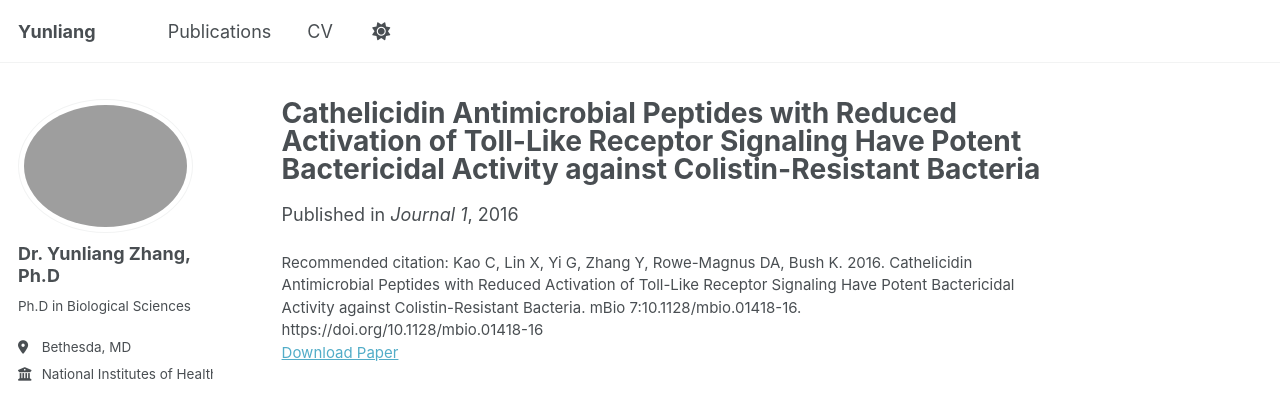
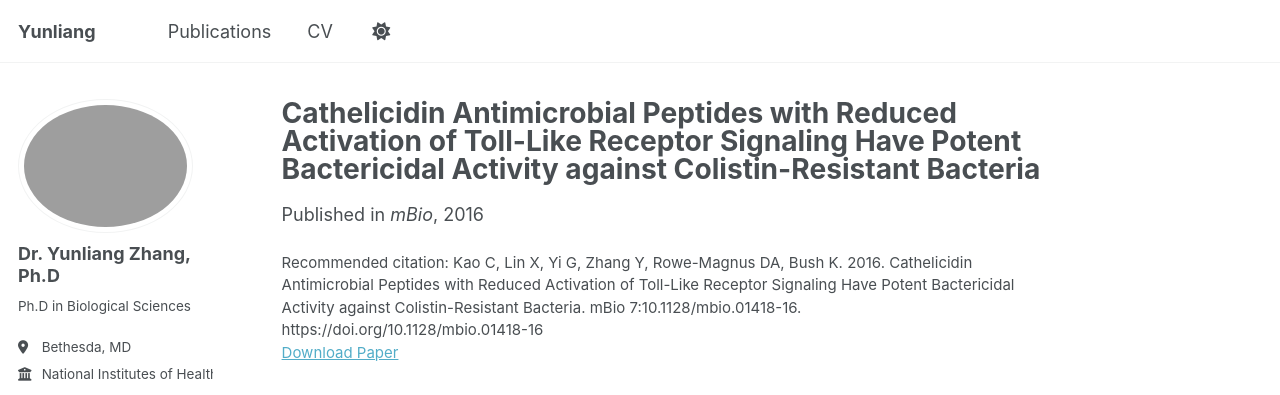
Before and after one commit to zhang-virpath/zhang-virpath.github.io, a Jekyll site: the page built from _publications/2016-09-20-paper-title-number-2.md, in a window 1280 px wide and 1048 px high. Shown: the top 395 px of the window. Built offline with Jekyll 4.4.1, drawn with Linux system fonts in a browser that asks for light colours; some web fonts are replaced.

Commit message:
Update 2016-09-20-paper-title-number-2.md

```diff
--- a/_publications/2016-09-20-paper-title-number-2.md
+++ b/_publications/2016-09-20-paper-title-number-2.md
@@ -4,7 +4,7 @@ collection: publications
 category: manuscripts
 permalink: /publication/2016-09-20-paper-title-number-2
 date: 2016-09-20
-venue: 'Journal 1'
+venue: 'mBio'
 paperurl: '[https://journals.asm.org/doi/10.1128/aac.00389-17?url_ver=Z39.88-2003&rfr_id=ori%3Arid%3Acrossref.org&rfr_dat=cr_pub++0pubmed](https://journals.asm.org/doi/full/10.1128/mbio.01418-16?rfr_dat=cr_pub++0pubmed&url_ver=Z39.88-2003&rfr_id=ori%3Arid%3Acrossref.org)'
 citation: 'Kao C, Lin X, Yi G, Zhang Y, Rowe-Magnus DA, Bush K. 2016. Cathelicidin Antimicrobial Peptides with Reduced Activation of Toll-Like Receptor Signaling Have Potent Bactericidal Activity against Colistin-Resistant Bacteria. mBio 7:10.1128/mbio.01418-16. https://doi.org/10.1128/mbio.01418-16'
 ---
```
